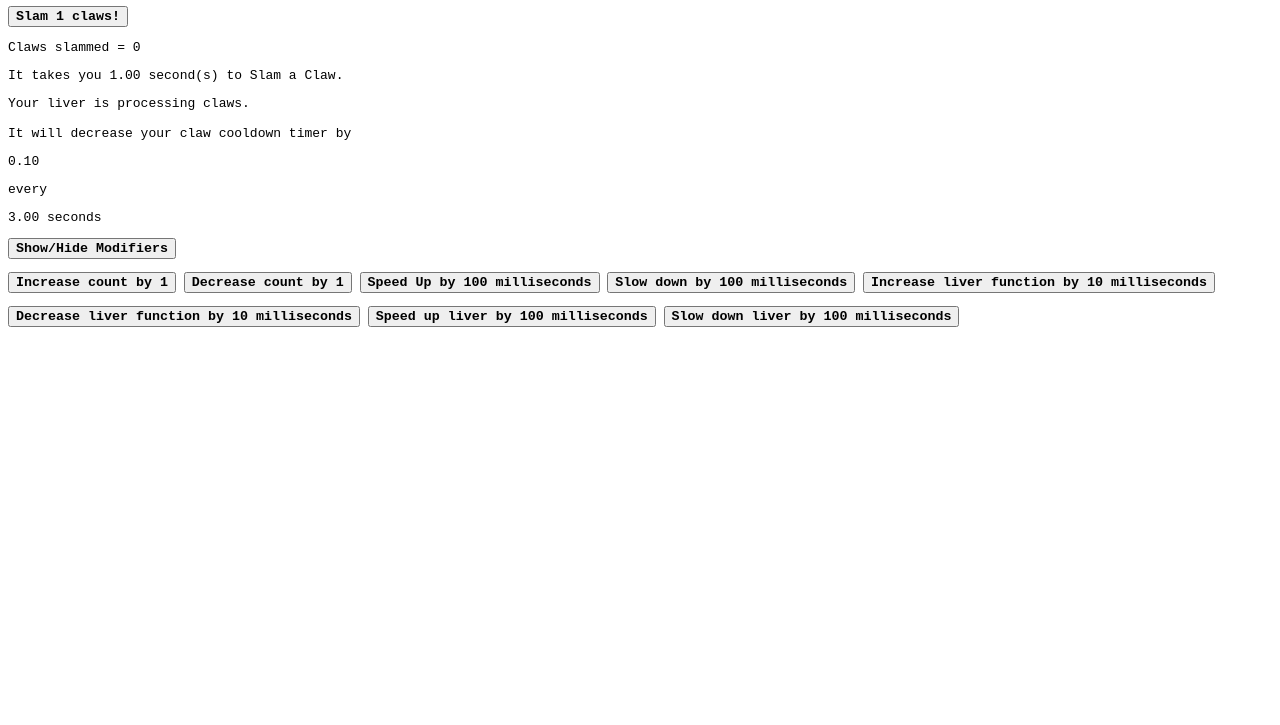
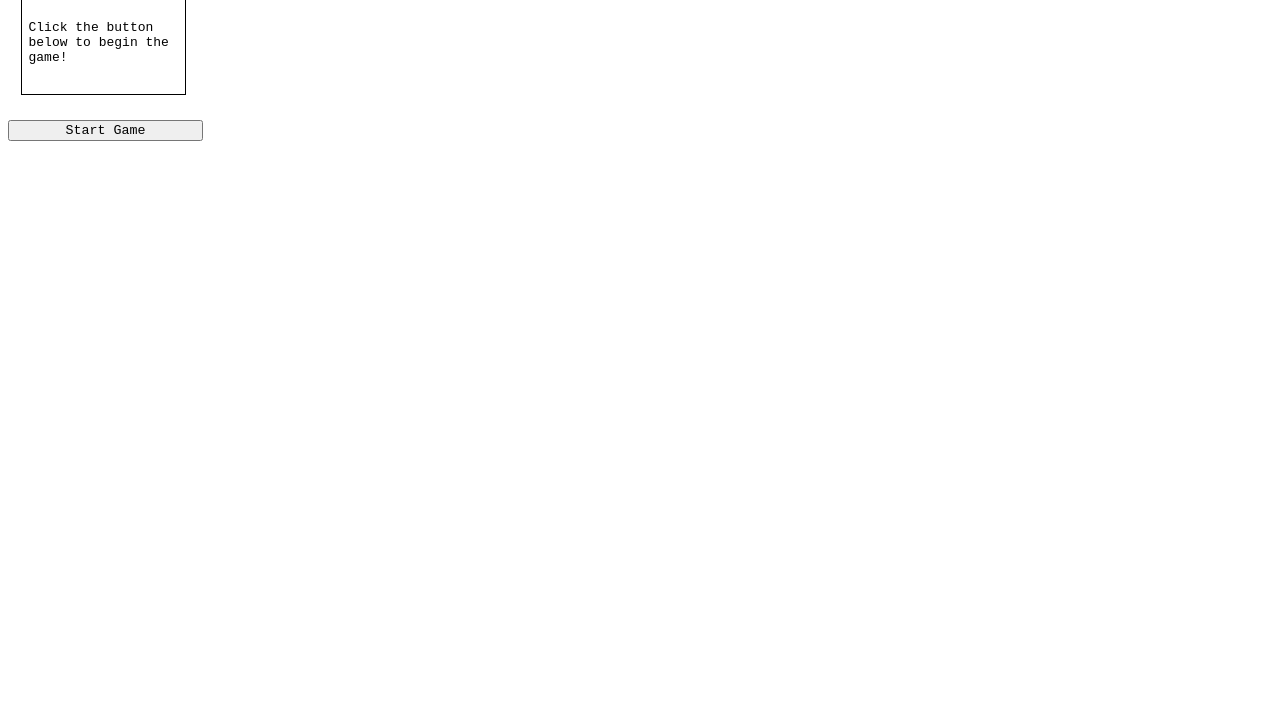
Before and after one commit to ctavolazzi/slaminClaws, a plain HTML site: page index.html in a window 1280 px wide. Shown: the part 75-800 px from the top of the page. Drawn offline with Linux system fonts and the light colour scheme.

Commit message:
Update to latest version - version_6
Update to the latest version of the game.

This version is the cleanest version yet. I actually mapped it all out on a whiteboard and then coded it in just a few hours.

This version is very simple, but I think it is a big step in the right direction.

Uses better techniques and cleaner code than all previous versions.

```diff
--- a/index.html
+++ b/index.html
@@ -3,36 +3,18 @@
 <head>
   <meta charset="UTF-8">
   <meta name="viewport" content="width=device-width, initial-scale=1.0">
-  <link rel="stylesheet" href="styles.css">
-  <title>White Claw Clicker</title>
+  <title>Slammin' Claws</title>
+  <link rel="stylesheet" href="style.css">
 </head>
 <body>
-  <h1>Slamin' Claws</h1>
-
-    <button id = "slamButton"></button>
-    <div id = "clawsDisplay"></div>
-    <div id = "timeOutDisplay"></div>
-    <div id = "liverFunctionExplained"></div>
-    <div id = "liverFunctionDisplay"></div>
-    <div id = "liverFunctionExplainedCont"></div>
-    <div id = "liverSpeedDisplay"></div>
-    <button onclick="showHideUpgradeArea()">Show/Hide Modifiers</button>
-    <div id = "upgradeArea">
-      <button id = "upgrade1" hidden disabled></button>
-      <button id = "upgrade2" hidden disabled></button>
-      <button id = "countUp"></button>
-      <button id = "countDown"></button>
-      <button id = "timerUp"></button>
-      <button id = "timerDown"></button>
-      <button id = "increaseLiverFunction"></button>
-      <button id = "decreaseLiverFunction"></button>
-      <button id = "speedUpLiver"></button>
-      <button id = "slowDownLiver"></button>
+  <div id="container">
+    <h1>Slammin' Claws</h1>
+    <div id="messageBox">Click the button below to begin the game!</div>
+    <div id="pointsTotals"></div>
+    <div id="controls">
+      <button onclick="main()">Start Game</button>
     </div>
-
-    <script src="setupScripts.js"></script>
-    <script src="functionLibrary.js"></script>
-    <script src="script.js"></script>
-
-  </body>
+  </div>
+  <script src="scripts.js"></script>
+</body>
 </html>
--- /dev/null
+++ b/scripts.js
@@ -0,0 +1,60 @@
+function main () {
+  console.log("Game Begin")
+  document.getElementById("messageBox").innerHTML = "SLAM THOSE CLAWS!";
+  // add a new button to slam claws
+  document.getElementById("controls").innerHTML = '<button id="team1SlamButton" onclick="TEAM1.slam(MANGO_CLAW)">Team 1: Slam A Claw!</button>' + '<br>' + '<button id="team2SlamButton" onclick="TEAM2.slam(MANGO_CLAW)">Team 2 Slam a Claw!</button>'
+  setTimeout(function () {
+    document.getElementById("controls").innerHTML = '';
+    document.getElementById("messageBox").innerHTML = "GAME OVER";
+    document.getElementById("pointsTotals").innerHTML = "Team 1 Points: " + TEAM1.points + "<br><br>" + "Team 2 Points: " + TEAM2.points;
+  }, 3000);
+    // disable game buttons
+}
+
+
+// Team Objects
+
+
+const TEAM1 = {
+    name: "Team 1",
+    points: 0,
+    /*
+    get points() {
+      return this.points;
+    },
+    set newPoints(num) {
+      this.points = num;
+    },
+    */
+    slam (claw) {
+      this.points += claw.points;
+      console.log(this.points);
+    }
+  };
+
+const TEAM2 = {
+    name: "Team 2",
+    points: 0,
+    /*
+    get points() {
+      return this.points;
+    },
+    set newPoints(num) {
+      this.points = num;
+    },
+    */
+    slam (claw) {
+      this.points += claw.points;
+      console.log(this.points);
+    }
+  };
+
+
+// claw constructor
+
+function Claw (flavor, points) {
+  this.flavor = flavor;
+  this.points = points;
+}
+
+const MANGO_CLAW = new Claw("Mango", 5);
--- /dev/null
+++ b/style.css
@@ -0,0 +1,34 @@
+*{
+  font-family: monospace;
+}
+
+#messageBox{
+  margin: 1rem;
+  padding: .5rem;
+  width: 150px;
+  height: 90px;
+  border: 1px solid black;
+  display: flex;
+  justify-content: center;
+  align-items: center;
+}
+
+#controls{
+  margin-top: 25px;
+}
+
+#pointsTotals{
+  margin-top: 15px;
+}
+
+button{
+  width: 15rem;
+}
+
+#team1SlamButton{
+  /*margin-top: 20px;*/
+}
+
+#team2SlamButton{
+  margin-top: 20px;
+}
```
